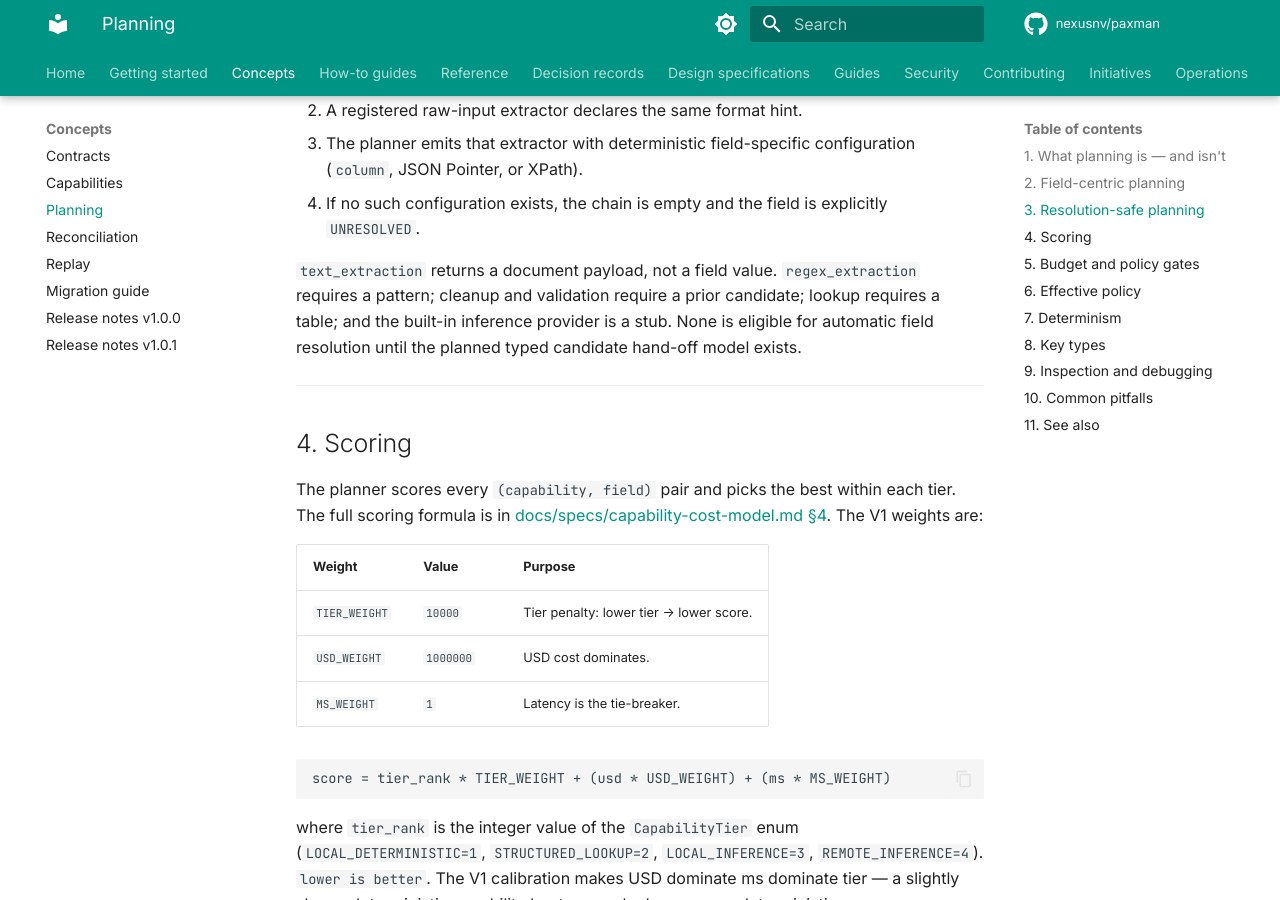
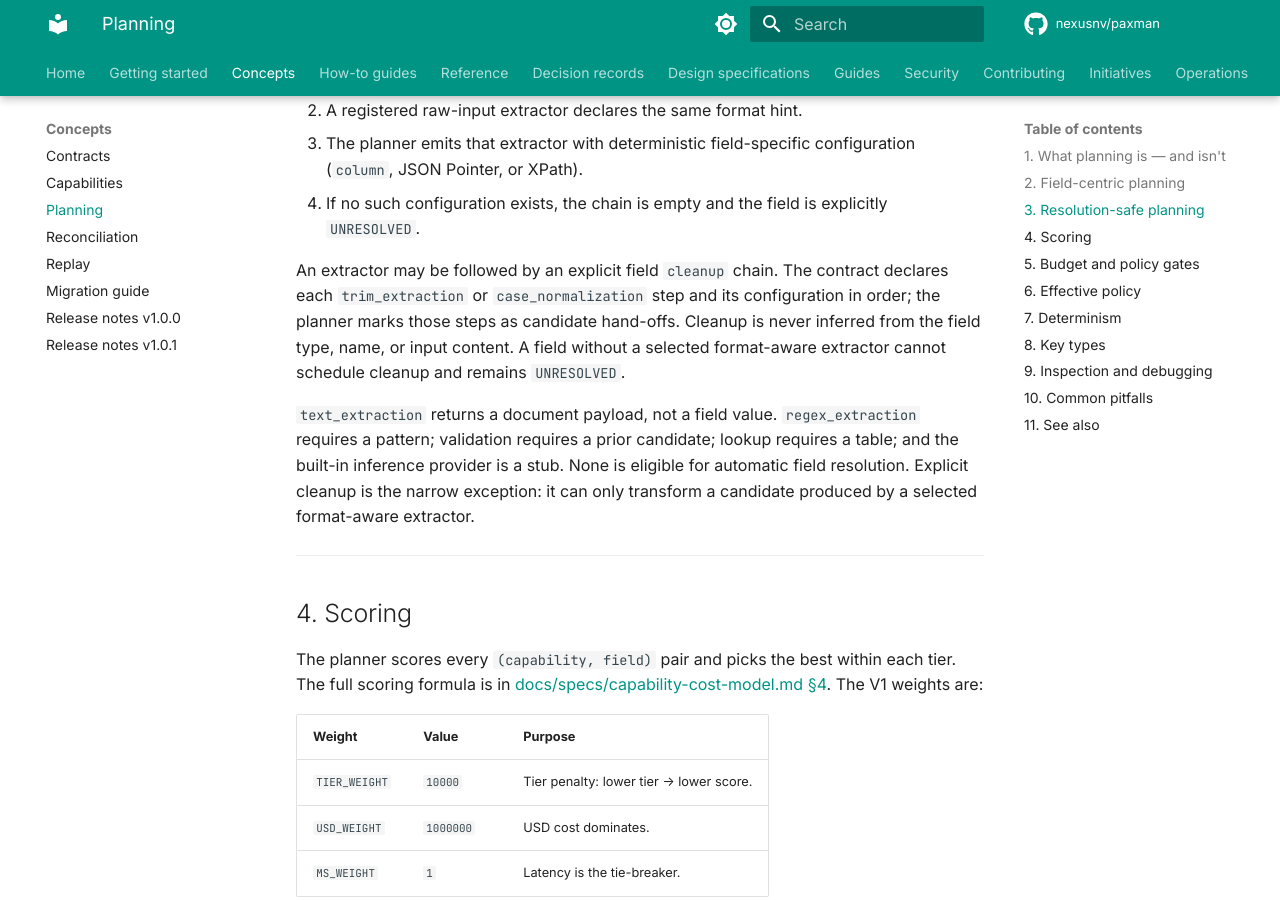
Before and after one commit to nexusnv/paxman, an MkDocs documentation site: the page built from docs/concepts/planning.md, in a window 1280 px wide and 900 px high, scrolled down 2342 px. Built offline with MkDocs 1.6.1 and Material for MkDocs 9.7.7, drawn with Linux system fonts in a browser that asks for light colours; comment, search, counter and statistics services are not loaded.

Commit message:
test: cover configured cleanup normalization

```diff
--- a/docs/concepts/planning.md
+++ b/docs/concepts/planning.md
@@ -119,11 +119,19 @@ field-specific extraction configuration through a matching
 4. If no such configuration exists, the chain is empty and the field
    is explicitly `UNRESOLVED`.
 
+An extractor may be followed by an explicit field `cleanup` chain. The
+contract declares each `trim_extraction` or `case_normalization` step and its
+configuration in order; the planner marks those steps as candidate hand-offs.
+Cleanup is never inferred from the field type, name, or input content. A field
+without a selected format-aware extractor cannot schedule cleanup and remains
+`UNRESOLVED`.
+
 `text_extraction` returns a document payload, not a field value.
-`regex_extraction` requires a pattern; cleanup and validation require
-a prior candidate; lookup requires a table; and the built-in inference
-provider is a stub. None is eligible for automatic field resolution
-until the planned typed candidate hand-off model exists.
+`regex_extraction` requires a pattern; validation requires a prior candidate;
+lookup requires a table; and the built-in inference provider is a stub. None
+is eligible for automatic field resolution. Explicit cleanup is the narrow
+exception: it can only transform a candidate produced by a selected
+format-aware extractor.
 
 ---
 
```
Also changed, not shown: docs/specs/dict-dsl-spec.md (+9 -0 lines), 2 other files.
